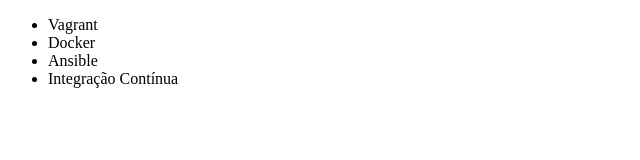
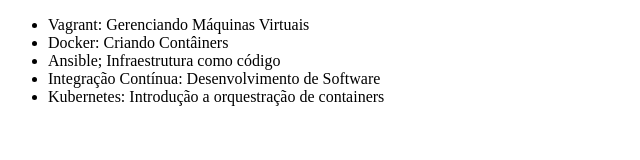
Before and after one commit to andremoraess1/alura-git, a plain HTML site: page index.html in a window 1280 px wide. Shown: the whole page, without its empty margins (0-640 px from the left). Drawn offline with Linux system fonts and the light colour scheme.

Commit message:
Refazendo títulos dos cursos

```diff
--- a/index.html
+++ b/index.html
@@ -3,15 +3,16 @@
 
 <head>
   <meta charset="UTF-8">
-  <title>Cursos da Alura</title>
+  <title>Lista de cursos de DevOps da Alura</title>
 </head>
 
 <body>
   <ul>
-    <li>Vagrant</li>
-    <li>Docker</li>
-    <li>Ansible</li>
-    <li>Integração Contínua</li>
+    <li>Vagrant: Gerenciando Máquinas Virtuais</li>
+    <li>Docker: Criando Contâiners</li>
+    <li>Ansible; Infraestrutura como código</li>
+    <li>Integração Contínua: Desenvolvimento de Software</li>
+    <li>Kubernetes: Introdução a orquestração de containers</li>
   </ul>
 </body>
 
```
